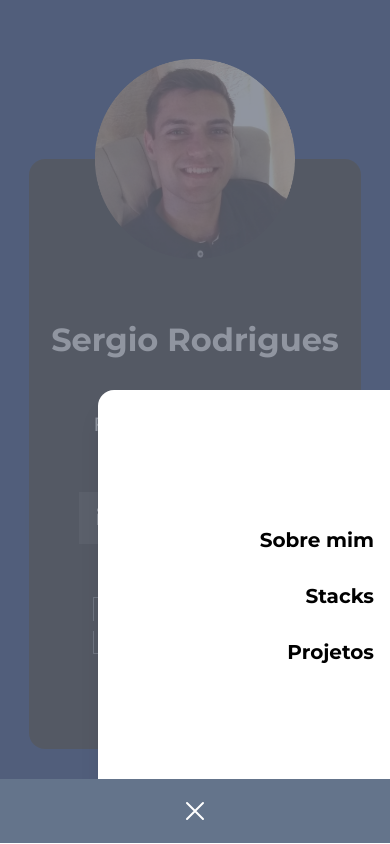
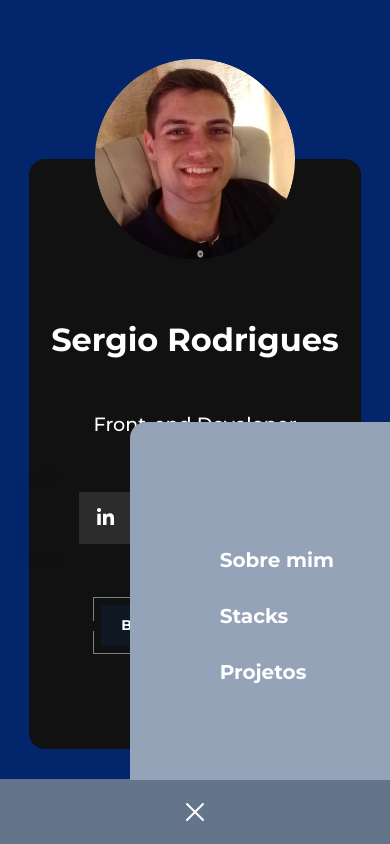
Before and after one commit to sergiohrodrigues/port, a Vue app: page / in a window 390 px wide. Both pictures are taken after a click on the button "Open main menu". Shown: the top 844 px of the page. Built offline with nearby package versions, Linux system fonts and the light colour scheme.

Commit message:
voltando menu anterior

```diff
--- a/src/components/Header.vue
+++ b/src/components/Header.vue
@@ -1,36 +1,7 @@
 <template>
-  <TransitionRoot as="template" :show="mobileMenuOpen">
-    <Dialog as="div" class="relative z-10" @click="fecharMenu">
-      <TransitionChild as="template" enter="ease-in-out duration-500" enter-from="opacity-0" enter-to="opacity-100"
-        leave="ease-in-out duration-500" leave-from="opacity-100" leave-to="opacity-0">
-        <div class="fixed inset-0 bg-gray-500 bg-opacity-75 transition-opacity" />
-      </TransitionChild>
-
-      <div class="fixed inset-0 overflow-hidden">
-        <div class="absolute inset-0 overflow-hidden">
-          <div class="pointer-events-none fixed inset-y-0 right-0 flex max-w-full pl-10">
-            <TransitionChild as="template" enter="transform transition ease-in-out duration-500 sm:duration-700"
-              enter-from="translate-x-full" enter-to="translate-x-0"
-              leave="transform transition ease-in-out duration-500 sm:duration-700" leave-from="translate-x-0"
-              leave-to="translate-x-full">
-              <DialogPanel class="pointer-events-auto relative w-screen max-w-md" style="height: calc(100vh - 65px);">
-                <div class="absolute bottom-0 right-0 w-10/12 flex h-3/6 flex-col overflow-y-scroll bg-white py-6 shadow-xl" style="border-radius: 1rem 0 0 0;">
-                  <div class="flex flex-col justify-center items-end gap-8 mt-6 flex-1 px-4 sm:px-6">
-                    <a href="#about" class="menuLink text-xl font-bold leading-6 text-black" @click="fecharMenu">Sobre mim</a>
-                    <a href="#stacks" class="menuLink text-xl font-bold leading-6 text-black" @click="fecharMenu">Stacks</a>
-                    <a href="#projects" class="menuLink text-xl font-bold leading-6 text-black" @click="fecharMenu">Projetos</a>
-                  </div>
-                </div>
-              </DialogPanel>
-            </TransitionChild>
-          </div>
-        </div>
-      </div>
-    </Dialog>
-  </TransitionRoot>
   <header class="">
     <nav
-      class="fixed bottom-0 w-screen flex items-center justify-center p-4 lg:px-8 bg-slate-500 z-50 md:top-0 md:h-12 md:bg-black"
+      class="fixed bottom-0 w-screen flex items-center justify-center p-4 lg:px-8 bg-slate-500 z-10 md:top-0 md:h-12 md:bg-black"
       style="border-bottom: 1px solid white;" aria-label="Global">
       <div class="flex lg:flex-1">
         <a href="#" class="-m-1.5 p-1.5">
@@ -39,10 +10,9 @@
       </div>
       <div class="flex md:hidden">
         <button type="button" class="-m-2.5 inline-flex items-center justify-center rounded-md p-2.5 text-white"
-          @click="mobileMenuOpen = !mobileMenuOpen">
+          @click="mobileMenuOpen = true">
           <span class="sr-only">Open main menu</span>
-          <Bars3Icon class="h-8 w-8" aria-hidden="true" v-if="!mobileMenuOpen" />
-          <XMarkIcon class="h-8 w-8" aria-hidden="true" v-else />
+          <Bars3Icon class="h-8 w-8" aria-hidden="true" />
         </button>
       </div>
       <PopoverGroup class="hidden md:flex md:gap-x-12">
@@ -51,6 +21,34 @@
         <a href="#projects" class="menuLink text-xl font-bold leading-6 text-white">Projetos</a>
       </PopoverGroup>
     </nav>
+    <Dialog as="div" class="lg:hidden" @close="mobileMenuOpen = false" :open="mobileMenuOpen">
+      <div class="fixed inset-0 z-10" />
+      <DialogPanel
+        class="fixed h-2/4 bottom-0 right-0 z-30 w-4/6 bg-slate-400 px-6 py-6 sm:max-w-sm sm:ring-1 sm:ring-gray-900/10"
+        style="border-radius: 1rem 0 0 0;">
+        <div class="fixed bottom-0 right-0 w-screen p-4 flex items-center justify-center bg-slate-500">
+          <button type="button" class="-m-2.5 inline-flex items-center justify-center rounded-md p-2.5 text-white"
+            @click="mobileMenuOpen = false">
+            <span class="sr-only">Close menu</span>
+            <XMarkIcon class="h-8 w-8" aria-hidden="true" />
+          </button>
+        </div>
+        <div class="mt-6 h-full flex flex-col justify-end items-end">
+          <div class="-my-6 divide-y divide-gray-500/10">
+            <div class="space-y-2 py-6">
+              <div style="display: flex; flex-direction: column; gap: 2rem; padding: 10rem 2rem;">
+                <a href="#about" class="text-xl font-bold leading-6 text-white" @click="mobileMenuOpen = false">Sobre
+                  mim</a>
+                <a href="#stacks" class="text-xl font-bold leading-6 text-white"
+                  @click="mobileMenuOpen = false">Stacks</a>
+                <a href="#projects" class="text-xl font-bold leading-6 text-white"
+                  @click="mobileMenuOpen = false">Projetos</a>
+              </div>
+            </div>
+          </div>
+        </div>
+      </DialogPanel>
+    </Dialog>
   </header>
 </template>
 
@@ -59,7 +57,7 @@ import { ref } from 'vue'
 import {
   Dialog,
   DialogPanel,
-  PopoverGroup, DialogTitle, TransitionChild, TransitionRoot
+  PopoverGroup,
 } from '@headlessui/vue'
 import {
   Bars3Icon,
@@ -67,14 +65,6 @@ import {
 } from '@heroicons/vue/24/outline';
 
 const mobileMenuOpen = ref(false)
-
-function abrirMenu() {
-  mobileMenuOpen.value = true
-}
-
-function fecharMenu() {
-  mobileMenuOpen.value = false
-}
 </script>
 
 <style scode>
```
